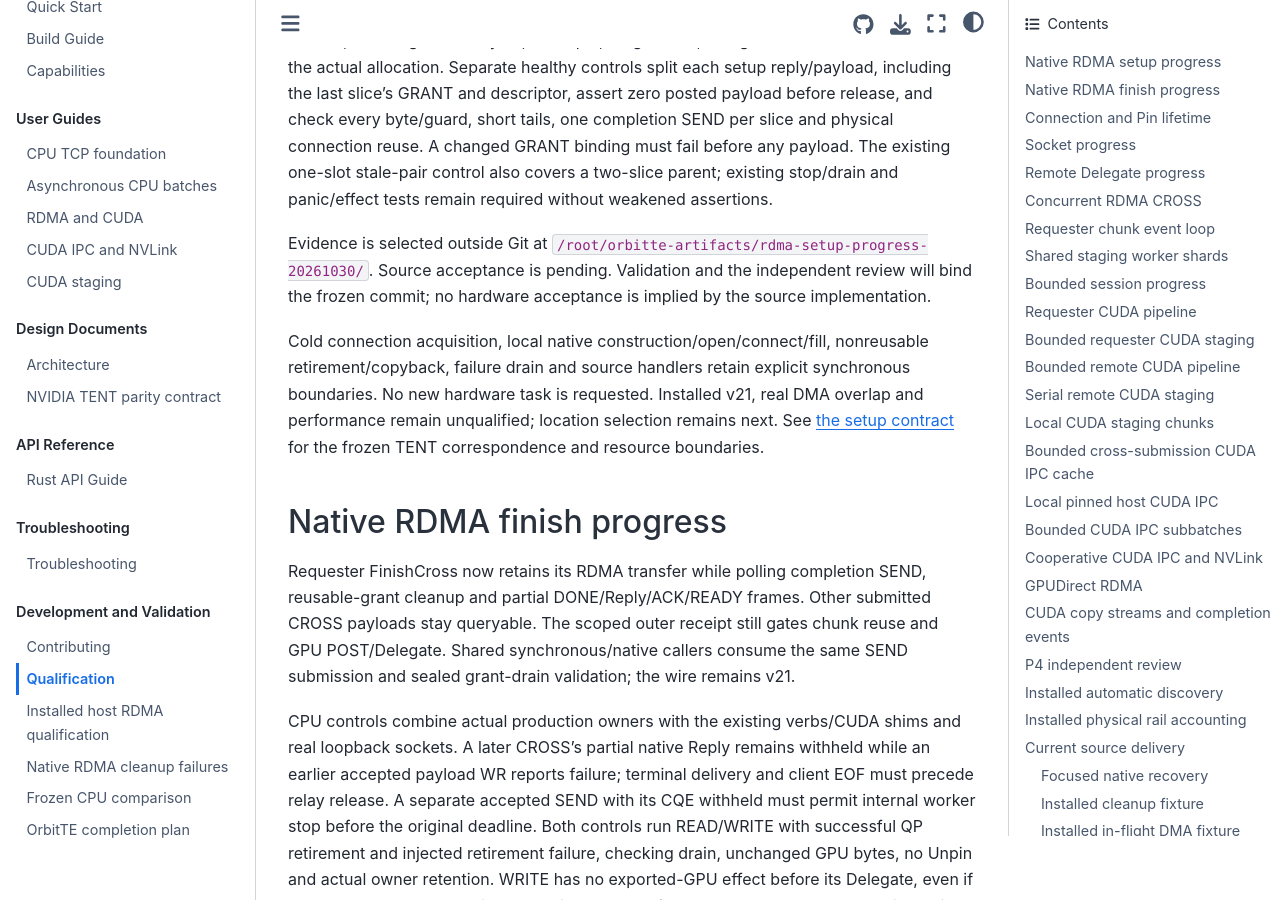
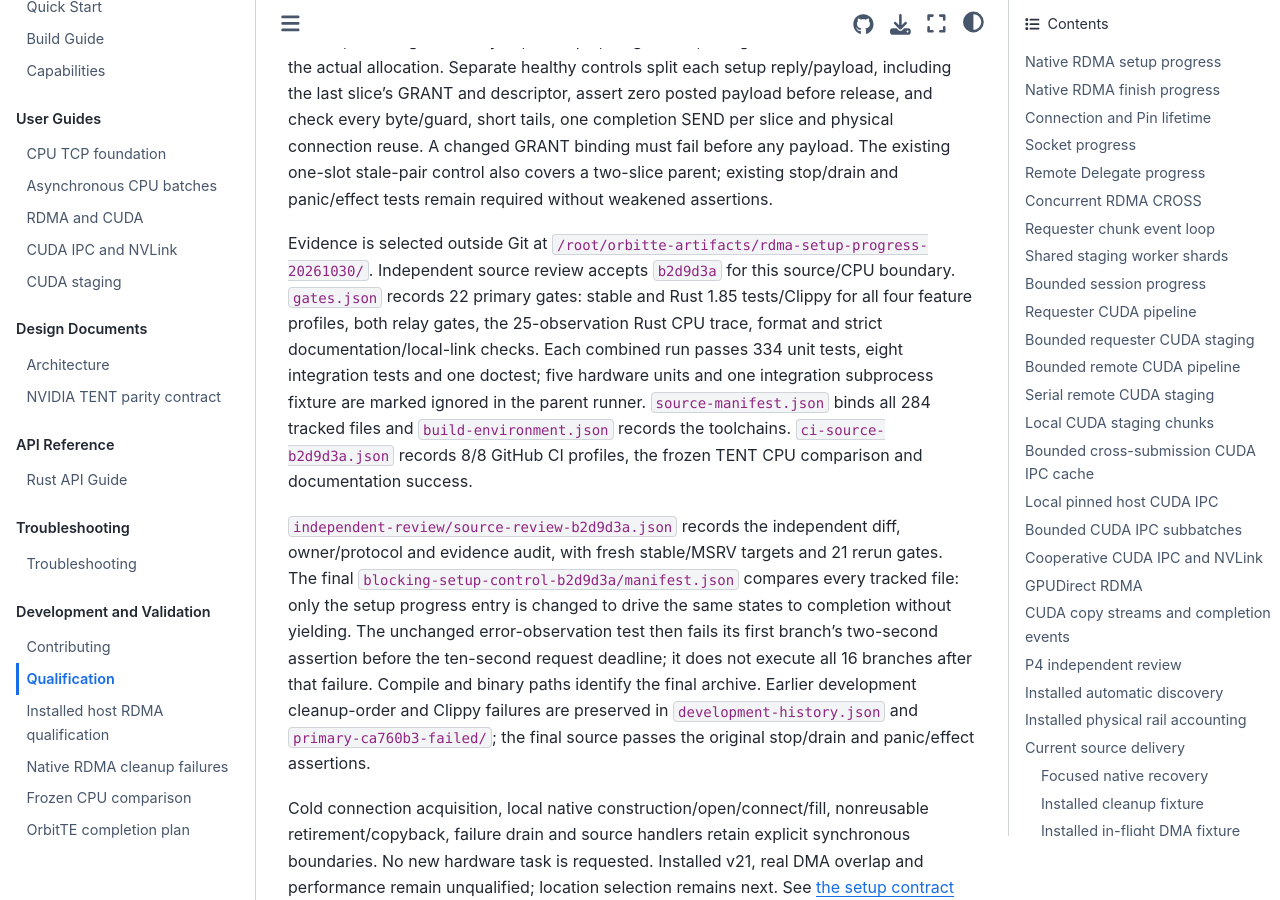
Before and after one commit to OrbitInfra/OrbitTE, a Sphinx documentation site: the page built from docs/qualification.md, in a window 1280 px wide and 900 px high, scrolled down 1138 px. Built offline with Sphinx 7.4.7 and the Sphinx Book theme 1.1.4, drawn with Linux system fonts in a browser that asks for light colours.

Commit message:
docs: record requester RDMA setup source acceptance

```diff
--- a/docs/qualification.md
+++ b/docs/qualification.md
@@ -54,8 +54,26 @@ required without weakened assertions.
 
 Evidence is selected outside Git at
 `/root/orbitte-artifacts/rdma-setup-progress-20261030/`.
-Source acceptance is pending. Validation and the independent review will bind the
-frozen commit; no hardware acceptance is implied by the source implementation.
+Independent source review accepts `b2d9d3a` for this source/CPU boundary.
+`gates.json` records 22 primary gates: stable and Rust 1.85 tests/Clippy for all
+four feature profiles, both relay gates, the 25-observation Rust CPU trace, format
+and strict documentation/local-link checks. Each combined run passes 334 unit
+tests, eight integration tests and one doctest; five hardware units and one
+integration subprocess fixture are marked ignored in the parent runner.
+`source-manifest.json` binds all 284 tracked files and `build-environment.json`
+records the toolchains. `ci-source-b2d9d3a.json` records 8/8 GitHub CI profiles,
+the frozen TENT CPU comparison and documentation success.
+
+`independent-review/source-review-b2d9d3a.json` records the independent diff,
+owner/protocol and evidence audit, with fresh stable/MSRV targets and 21 rerun
+gates. The final `blocking-setup-control-b2d9d3a/manifest.json` compares every
+tracked file: only the setup progress entry is changed to drive the same states
+to completion without yielding. The unchanged error-observation test then fails
+its first branch's two-second assertion before the ten-second request deadline;
+it does not execute all 16 branches after that failure. Compile and binary paths
+identify the final archive. Earlier development cleanup-order and Clippy failures
+are preserved in `development-history.json` and `primary-ca760b3-failed/`; the final
+source passes the original stop/drain and panic/effect assertions.
 
 Cold connection acquisition, local native construction/open/connect/fill,
 nonreusable retirement/copyback, failure drain and source handlers retain explicit
```
Also changed, not shown: docs/completion-plan.md (+4 -4 lines).
